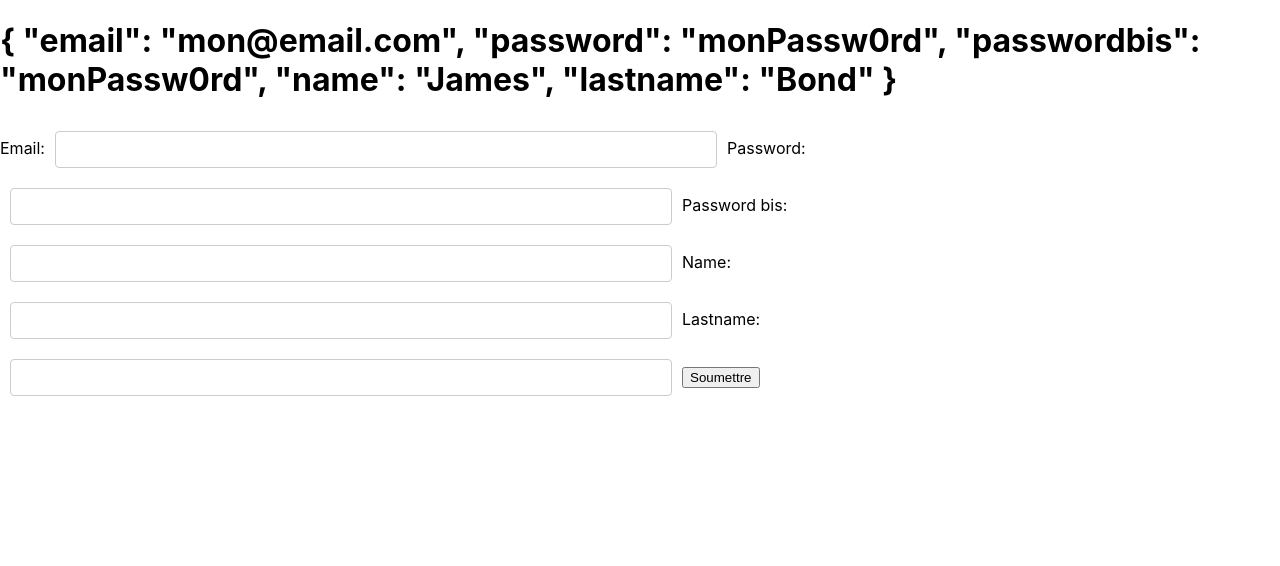
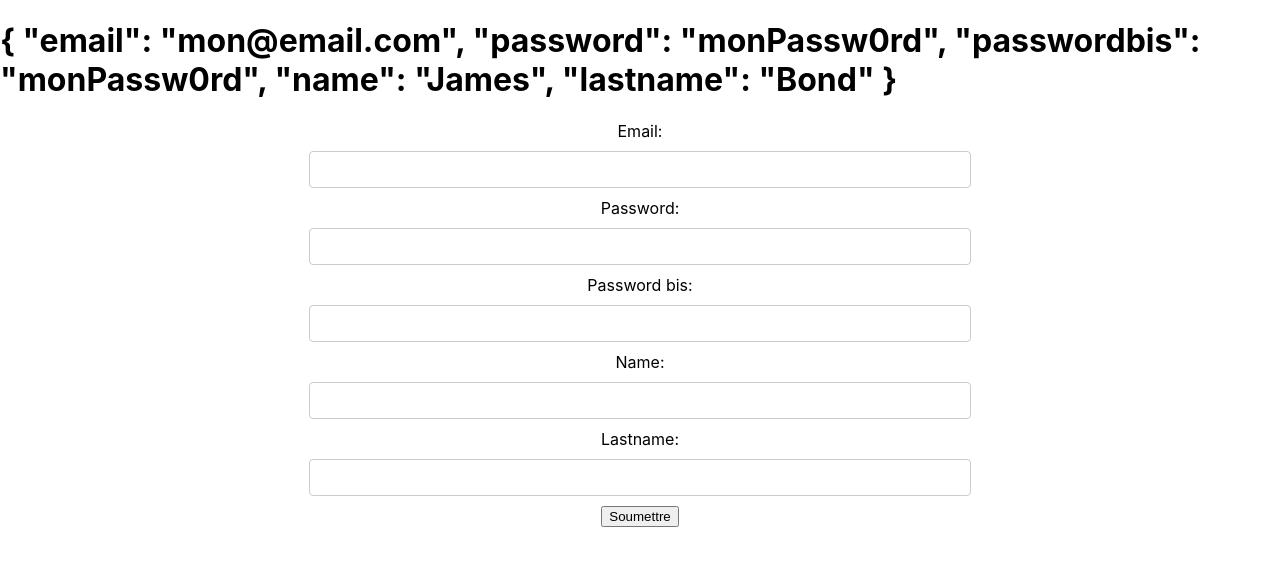
Before and after one commit to Simon-Duc/HeureuxQuiCommeUlysse, a React (Create React App) app in the folder front/ulysse/: page / in a window 1280 px wide. Shown: the top 566 px of the page. Built offline with nearby package versions, Linux system fonts and the light colour scheme.

Commit message:
add the css form classnames

```diff
--- a/front/ulysse/src/SignUp.jsx
+++ b/front/ulysse/src/SignUp.jsx
@@ -55,9 +55,9 @@
 
   render() {
     return(
-    <div className="form">
+    <div>
       <h1>{JSON.stringify(this.state, 1, 1)}</h1>
-      <form onSubmit={this.handleSubmit}>
+      <form onSubmit={this.handleSubmit} className="form">
         <label htmlFor="email">Email:</label>
         <input className="input" onChange={this.updateEmailField} id="email" type="email" name="email" />
         <label htmlFor="password">Password:</label>
```
